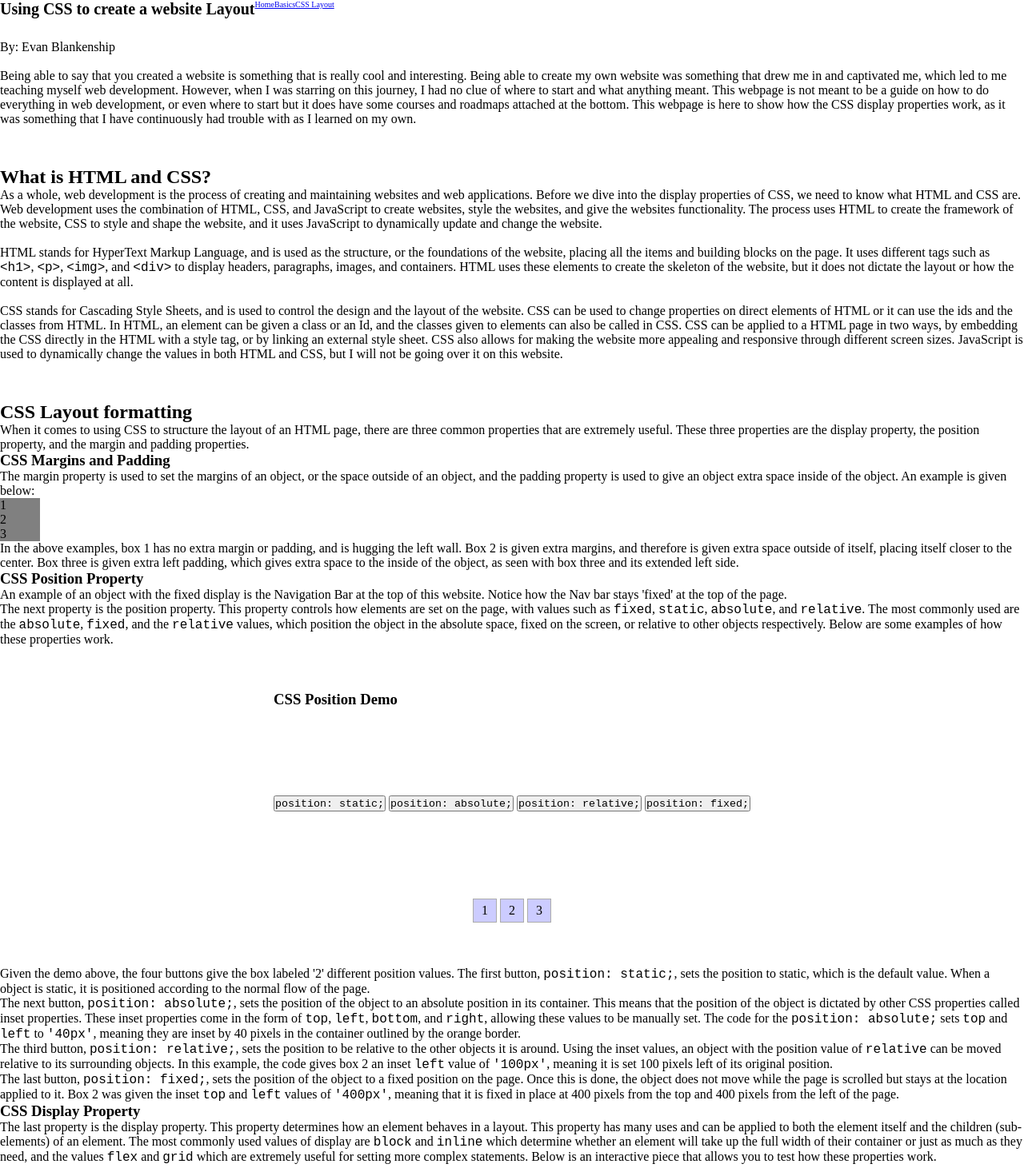
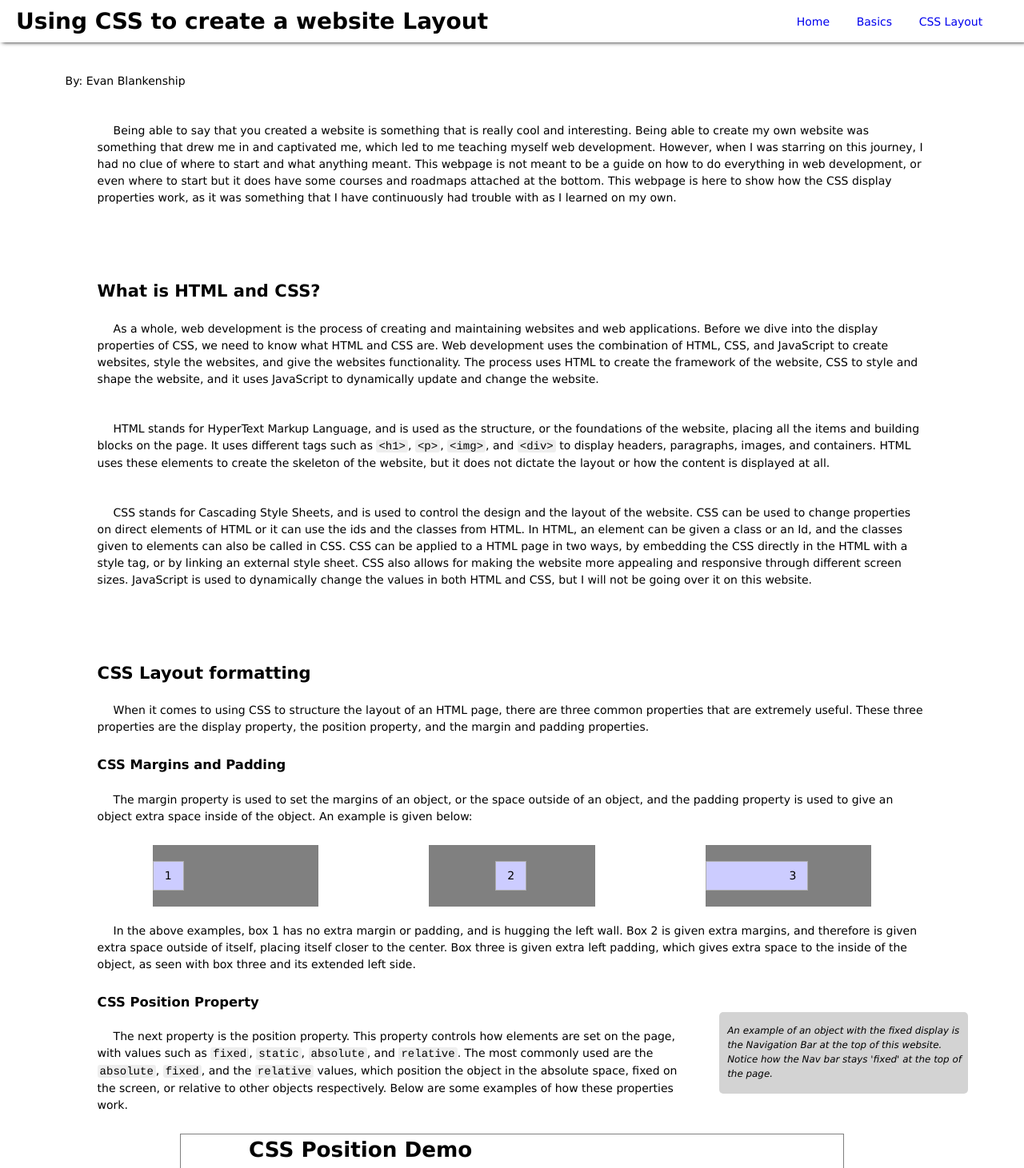
Before and after one commit to eblankenship27/multimodal-project, a plain HTML site: page index.html in a window 1280 px wide. Shown: the top 1461 px of the page at 80% size. Drawn offline with Linux system fonts and the light colour scheme.

Commit message:
Update style.css

```diff
--- a/style.css
+++ b/style.css
@@ -6,7 +6,12 @@
 }
 
 html {
-    font-size: 62.5%;
+    font-family: Verdana, sans-serif;
+    font-size: 14px;
+}
+
+body {
+    margin: 0 5%;
 }
 
 header {
@@ -16,33 +21,128 @@ header {
     top: 0;
     left: 0;
     display: flex;
+    background-color: white;
+    padding: 10px 0 10px 10px;
+    z-index: 99;
+    box-shadow: 3px 0 5px;
+}
+
+header > h1 {
+    margin-left: 10px;
+}
+
+a {
+    text-decoration: none;
 }
 
 nav {
     display: flex;
-    width: 40%;
+    justify-content: flex-end;
+    width: 50%;
+}
+
+nav > a {
+    padding: 0 1.2rem;
+    margin: auto 0;
+}
+
+code {
+    background-color: #eee;
+    border-radius: 3px;
+    font-family: courier, monospace;
+    padding: 0 3px;
+}
+
+.name {
+    left: -40px;
+    position: relative;
+}
+
+p {
+    text-indent: 20px;
+    margin-top: 20px;
 }
 
 section {
-    padding-top: 5rem;
-    font-size: 1.6rem
+    padding-top: 6.5rem;
+    margin: 0 5%;
+    line-height: 1.5;
 }
+
+aside {
+    width: 30%;
+    padding: 10px 0;
+    padding-left: 5px;
+    margin-left: -15px;
+    font-size: 0.85rem;
+    float: right;
+    position: relative;
+    right: -5%;
+    font-style: italic;
+    background-color: lightgray;
+    border-radius: 5px;
+}
+
+aside > p {
+    padding: 5px;
+    margin: auto;
+    text-indent: 0;;
+}
+
+article > h3 {
+    margin-top: 25px;
+}
+
 .positions {
     display: flex;
 }
 
+.flex-container {
+    display: flex;
+}
+
 .container {
-    width: 50px;
-
+    width: 20%;
+    margin: auto;
+    margin-top: 25px;
+    padding: 20px 0;
     background-color: gray;
 }
 
+.square {
+    display: inline-block;
+    padding: 0.5rem 1rem;
+    background-color: #ccccff;
+    border: 1px solid #ababab;
+    color: black;
+}
+
+.extra-margin {
+    margin-left: 40%;
+}
+
+.extra-padding {
+    padding-left: 50%;
+}
+
 .demo {
-    height: 400px;
+    width: 80%;
+    margin: 25px auto;
     font-size: 1.6rem;
     display: grid;
     align-items: center;
     justify-content: center;
+    border: 1px solid grey;
+}
+
+.choices {
+    display: flex;
+    margin: 10px 5px;
+}
+
+button {
+    margin: 5px;
+    padding: 10px 0;
 }
 
 .output-container {
@@ -59,6 +159,14 @@ section {
     height: 100%;
 }
 
+.position-output {
+    position: relative;
+    border: 3px dotted #dfb04e;
+    text-align: left;
+    height: 120px;
+    margin-bottom: 15px;
+}
+
 .output-outline {
    border: 3px dotted #dfb04e;
 }
```
